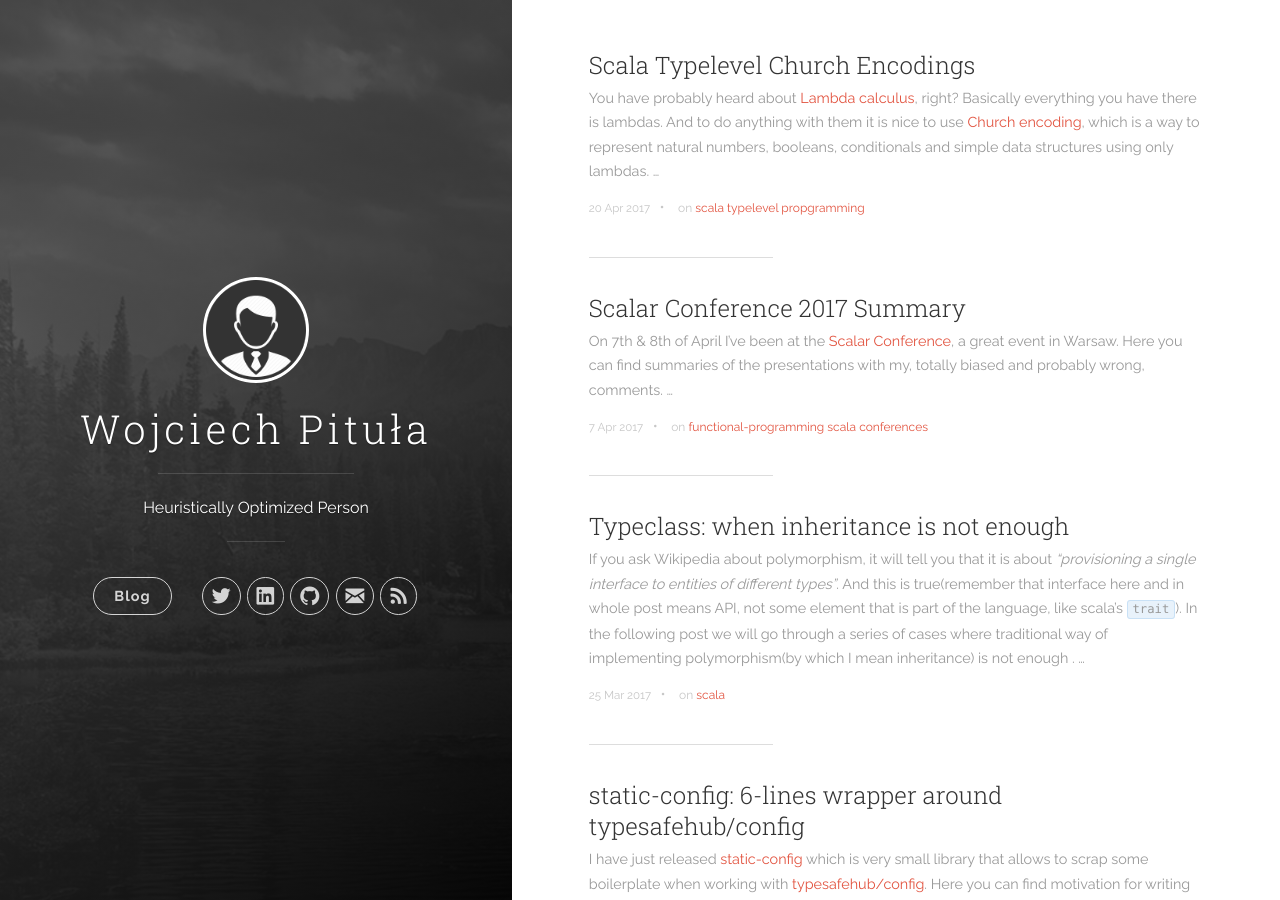
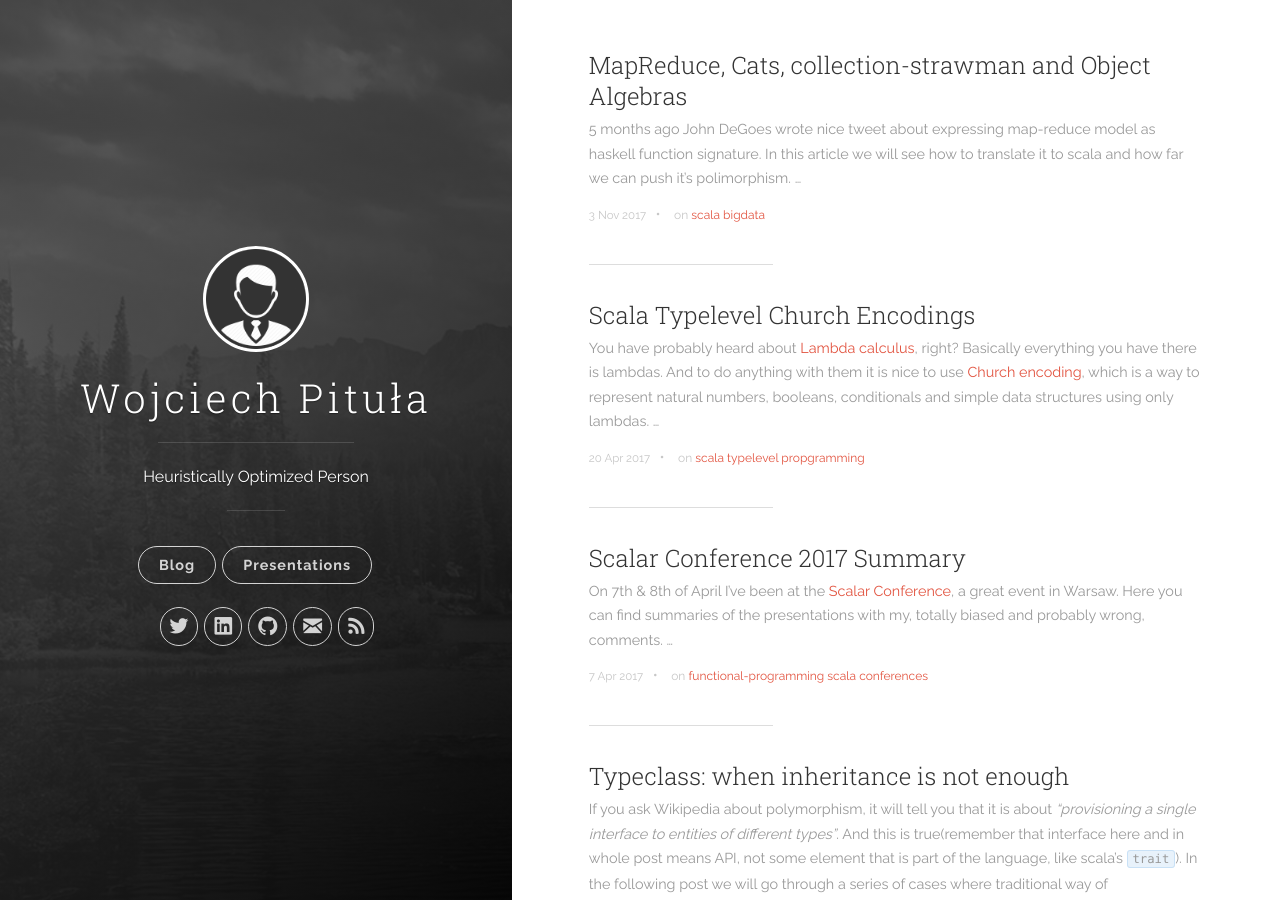
Before and after one commit to Krever/krever.github.io, a Jekyll site: the page built from index.html, in a window 1280 px wide and 900 px high. Built offline with Jekyll 4.4.1, drawn with Linux system fonts in a browser that asks for light colours; nearby versions of some CDN libraries; the list of posts is cut into pages by our own code; part of the change alters nothing that is shown.

Commit message:
mapreduce

````diff
--- a/_includes/header.html
+++ b/_includes/header.html
@@ -21,6 +21,7 @@
           <nav class="cover-navigation cover-navigation--primary">
             <ul class="navigation">
               <li class="navigation__item"><a href="{{ site.baseurl }}#blog" title="link to {{ site.title }} blog" class="blog-button">Blog</a></li>
+              <li class="navigation__item"><a href="http://w.pitula.me/presentations" title="link to my presentations">Presentations</a></li>
             </ul>
           </nav>
 
--- /dev/null
+++ b/_posts/2017-11-04-mapreduce.md
@@ -0,0 +1,360 @@
+---
+title:  "MapReduce, Cats, collection-strawman and Object Algebras"
+date:   2017-11-03 21:37:00
+categories: [software-development]
+tags: [scala, bigdata]
+---
+
+5 months ago John DeGoes wrote nice tweet about expressing map-reduce model as haskell function signature.
+In this article we will see how to translate it to scala and how far we can push it's polimorphism.
+
+Sadly I wasn't able to find original tweet today, but f I remember correctly that's the essence i:
+
+```haskell
+mapReduce :: (A -> [(B, C)]) -> (B -> [C] -> D) -> [A] -> [D]
+```
+
+Although this is completely correct, it's not completely readable for humans. So I wrote a short response:
+
+<blockquote class="twitter-tweet" data-lang="en"><p lang="en" dir="ltr">For this of us who don&#39;t speak mathish:<br><br>mapReduce :: (record -&gt; [(key, mapped)]) -&gt; (key -&gt; [mapped] -&gt; reduced) -&gt; [record] -&gt; [reduced]</p>&mdash; Wojtek Pituła (@Krever01) <a href="https://twitter.com/Krever01/status/872377965547573248?ref_src=twsrc%5Etfw">June 7, 2017</a></blockquote>
+<script async src="https://platform.twitter.com/widgets.js" charset="utf-8"></script>
+
+## Haskell explained
+
+Here is the relevant content with highlighting:
+
+```haskell
+mapReduce :: (Record -> [(Key, Mapped)]) -> (Key -> [Mapped] -> Reduced) -> [Record] -> [Reduced]
+```
+
+So what is really happening here is that we take the mapping function (mapper) `(Record -> [(Key, Mapped)])`
+ and reducing function (reducer) `(Key -> [Mapped] -> Reduced)` and return the function that will take the set of
+ input records and transform them to the set of output records `[Record] -> [Reduced]`
+
+## Let's do it in scala
+
+While haskell version is extremely elegant I'm a Scala fan, so lets translate it.
+
+```scala
+  def mapReduce[mK, mV, rK, rV, oK, oV](
+    map: (mK, mV) => Seq[(rK, rV)],
+    reduce: (rK, Seq[rV]) => Seq[(oK, oV)]
+  ): Seq[(mK, mV)] => Seq[(oK, oV)]
+```
+I'm cheating a bit, because I modified the semantics so the input is a key-value pair instead of simple type, this gets us closer
+to the Hadoop implementation. We got three key-value pairs, mapper input `(mK, mV)`, reducer input `(rK, rV)` and output `(oK, oV)`
+Now lets see how can we implement and run this method.
+
+```scala
+def mapReduce[mK, mV, rK, rV, oK, oV](
+  map: (mK, mV) => Seq[(rK, rV)],
+  reduce: (rK, Seq[rV]) => Seq[(oK, oV)]
+): Seq[(mK, mV)] => Seq[(oK, oV)] =
+  _
+    .flatMap(map.tupled)
+    .groupBy(_._1)
+    .flatMap { case (key, values) => reduce(key, values.map(_._2)) }
+    .toSeq
+
+
+val wordCount = mapReduce(
+  (key: Any, value: String) => value.split(" ").map(x => (x, 1)),
+  (key: String, values: Seq[Int]) => Seq((key, values.sum))
+)
+// wordCount: Seq[(Any, String)] => Seq[(String, Int)] = $$Lambda$1502/1086741722@1176f3cd
+
+wordCount(Seq((null, "x y z"), (null, "x y")))
+// res1: Seq[(String, Int)] = Vector((z,1), (y,2), (x,2))
+```
+
+So we could stop at this point, but lets go a little further and see what else can we do with this signature.
+
+## Generalization
+
+Let's try to make our implementation agnostic about the type of collection we are using and make it able to work with
+`List`s, `Set`s and other.
+
+### Typeclasses
+The first approach uses `cats` typeclasses to make sure chosen collection delivers all required operations.
+
+```scala
+import cats._
+import cats.implicits._
+
+class MapReduce[Coll[_]](implicit
+  val collMonad: Monad[Coll],
+  val collFoldable: Foldable[Coll],
+  val collMonoid: MonoidK[Coll]
+) {
+
+  override def mapReduce[mK, mV, rK, rV, oK, oV](
+    mapF: (mK, mV) => Coll[(rK, rV)],
+    reduceF: (rK, Seq[rV]) => Coll[(oK, oV)]
+  ): Coll[(mK, mV)] => Coll[(oK, oV)] = {
+    input => {
+      val mappped: Coll[(rK, rV)] = collMonad.flatMap(input)(mapF.tupled)
+      val grouped: Map[rK, Seq[rV]] = mappped.foldLeft(Map[rK, Seq[rV]]().withDefaultValue(Seq())) {
+        case (state, (key, value)) => state.updated(key, state(key) ++ Seq(value))
+      }
+      val reduced: Coll[(oK, oV)] = grouped.foldLeft(collMonoid.empty[(oK, oV)]) {
+        case (state, (key, values)) => collMonoid.combineK(state, reduceF(key, values))
+      }
+      reduced
+    }
+  }
+}
+
+
+val wordCount = new MapReduce[List]().mapReduce(
+  (key: Any, value: String) => value.split(" ").map(x => (x, 1)).toList,
+  (key: String, values: List[Int]) => List((key, values.sum))
+)
+wordCount(List((null, "x y z"), (null, "x y")))
+```
+
+This implementation is by no means perfect, but works well enough. It got a bit more complicated though.
+
+### Weaker types
+
+Second approach uses least specific type possible from standard library, which turns out to be `Iterable`. To make it more interesting we
+will use scala 2.13 and upcoming collection-strawman.
+
+```scala
+def mapReduce[mK, mV, rK, rV, oK, oV](
+    map: (mK, mV) => Iterable[(rK, rV)],
+    reduce: (rK, Iterable[rV]) => Iterable[(oK, oV)]
+  ): Iterable[(mK, mV)] => Iterable[(oK, oV)] =
+    _
+      .flatMap(map.tupled)
+      .groupMap(_._1)(_._2)
+      .toSeq
+      .flatMap(reduce.tupled)
+
+  val wordCount = mapReduce(
+    (key: Any, value: String) => new ArrayOps(value.split(" ").map(x => (x, 1))).toSeq,
+    (key: String, values: Iterable[Int]) => Seq((key, values.sum))
+  )
+
+  wordCount(Seq((null, "x y z"), (null, "x y")))
+  wordCount(Set((null, "x y z"), (null, "x y")))
+```
+
+Here we have gave up the control over the context in which we perform the computations, so the result type is always `Iterable`.
+Thanks to that we gained bigger space of usages but have to convert the result to know for sure what collection we get.
+This solution is not equivalent to typeclass-based but is simpler and may be good enough for some cases.
+
+### Hadoop MapReduce
+
+Now lets see how can we reuse the original signature to create something usable from Hadoop MR point of view.
+Instead of returning function we will return a pair of hadoop `Mapper` and `Reducer`.
+
+```scala
+import java.lang
+import org.apache.hadoop.mapreduce.{Mapper, Reducer}
+
+def mapReduce[mK, mV, rK, rV, oK, oV](
+  mapF: (mK, mV) => Seq[(rK, rV)],
+  reduceF: (rK, Seq[rV]) => Seq[(oK, oV)]
+): (Mapper[mK, mV, rK, rV], Reducer[rK, rV, oK, oV]) = {
+  val mapper = new Mapper[mK, mV, rK, rV] {
+    override def map(key: mK, value: mV, context: Mapper[mK, mV, rK, rV]#Context): Unit = {
+      mapF(key, value).foreach((context.write _).tupled)
+    }
+  }
+  val reducer = new Reducer[rK, rV, oK, oV] {
+    override def reduce(key: rK, values: lang.Iterable[rV], context: Reducer[rK, rV, oK, oV]#Context): Unit = {
+      import scala.collection.JavaConverters._
+      reduceF(key, values.asScala.toSeq).foreach((context.write _).tupled)
+    }
+  }
+  (mapper, reducer)
+}
+```
+
+There are few problems with this implementation:
+
+* MR API doesn't allow passing mapper and reducer as values, they have to have static class names.
+* The types being used as input and output have to implement `Writable` interface, but this is not enforced on signatures level.
+
+Lets forget about these problems for a moment, because there is one more interesting thing we can do here!
+
+## Unifying
+
+We have seen following implementations of the map-reduce model:
+
+* simple, `Seq`-based
+* collection agnostic, typeclass-based
+* generic but weak, `Iterable`-based
+* hadoop-specific
+
+They had slightly different signatures but maybe we can express them as one abstraction which will allow us to specify
+a word-count, and then leave the implementation details to the user? Let's try that!
+
+We will start with defining common interface for all the implementations. This interface will define our vocabulary
+(methods and types) which can also be called _algebra_.
+
+```scala
+trait MapReduceAlg {
+
+  type Coll[T]
+
+  type Output[mK, mV, rK, rV, oK, oV]
+
+  def mapReduce[mK, mV, rK, rV, oK, oV](
+    mapF: (mK, mV) => Coll[(rK, rV)],
+    reduceF: (rK, Seq[rV]) => Coll[(oK, oV)]
+  ): Output[mK, mV, rK, rV, oK, oV]
+
+  def fromIterable[A](it: Iterable[A]): Coll[A]
+}
+```
+
+Next, lets define our application, which will be a simple wordcount as seen before. We will inherit from the algebra trait
+and use the exposed vocabulary to define one more member.
+
+```scala
+trait WordCount extends MapReduceAlg {
+
+  val wordCount: Output[Any, String, String, Int, String, Int] = mapReduce(
+    (key: Any, value: String) => fromIterable(value.split(" ").map(x => (x, 1))),
+    (key: String, values: Seq[Int]) => fromIterable(Seq((key, values.sum)))
+  )
+
+}
+```
+
+We have the wordcount but we don't know what it really is. To find out we will need _interpreters_.
+
+
+```scala
+trait SimpleImpl extends MapReduceAlg {
+
+  type Coll[T] = Seq[T]
+  type Output[mK, mV, rK, rV, oK, oV] = Seq[(mK, mV)] => Seq[(oK, oV)]
+
+  override def mapReduce[mK, mV, rK, rV, oK, oV](
+    mapF: (mK, mV) => Seq[(rK, rV)],
+    reduceF: (rK, Seq[rV]) => Seq[(oK, oV)]
+  ): (Seq[(mK, mV)]) => Seq[(oK, oV)] = {
+    _
+      .flatMap(mapF.tupled)
+      .groupBy(_._1)
+      .flatMap { case (key, values) => reduceF(key, values.map(_._2)) }
+      .toSeq
+
+  }
+
+  override def fromIterable[A](it: Iterable[A]): Seq[A] = it.toSeq
+}
+```
+
+```scala
+import cats._
+import cats.implicits._
+
+class TypeclassImpl[CC[_]](implicit
+  val collMonad: Monad[CC],
+  val collFoldable: Foldable[CC],
+  val collMonoid: MonoidK[CC]
+) extends MapReduce {
+
+  type Coll[T] = CC[T]
+  type Output[mK, mV, rK, rV, oK, oV] = CC[(mK, mV)] => CC[(oK, oV)]
+
+  override def mapReduce[mK, mV, rK, rV, oK, oV](
+    mapF: (mK, mV) => Coll[(rK, rV)],
+    reduceF: (rK, Seq[rV]) => Coll[(oK, oV)]
+  ): Coll[(mK, mV)] => Coll[(oK, oV)] = {
+    input => {
+      val mappped: Coll[(rK, rV)] = collMonad.flatMap(input)(mapF.tupled)
+      val grouped: Map[rK, Seq[rV]] = mappped.foldLeft(Map[rK, Seq[rV]]().withDefaultValue(Seq())) {
+        case (state, (key, value)) => state.updated(key, state(key) ++ Seq(value))
+      }
+      val reduced: Coll[(oK, oV)] = grouped.foldLeft(collMonoid.empty[(oK, oV)]) {
+        case (state, (key, values)) => collMonoid.combineK(state, reduceF(key, values))
+      }
+      reduced
+    }
+  }
+
+  override def fromIterable[A](it: Iterable[A]): Coll[A] = it.foldLeft(collMonoid.empty[A]){
+    case (coll, x) => collMonoid.combineK(coll, collMonad.pure(x))
+  }
+}
+```
+
+```scala
+trait HadoopImpl extends MapReduceAlg {
+  import java.lang
+  import org.apache.hadoop.mapreduce.{Mapper, Reducer}
+
+  type Coll[T] = Seq[T]
+
+  type Output[mK, mV, rK, rV, oK, oV] = (Mapper[mK, mV, rK, rV], Reducer[rK, rV, oK, oV])
+
+  override def mapReduce[mK, mV, rK, rV, oK, oV](
+    mapF: (mK, mV) => Seq[(rK, rV)],
+    reduceF: (rK, Seq[rV]) => Seq[(oK, oV)]
+  ): (Mapper[mK, mV, rK, rV], Reducer[rK, rV, oK, oV]) = {
+    val mapper = new Mapper[mK, mV, rK, rV] {
+      override def map(key: mK, value: mV, context: Mapper[mK, mV, rK, rV]#Context): Unit = {
+        mapF(key, value).foreach((context.write _).tupled)
+      }
+    }
+    val reducer = new Reducer[rK, rV, oK, oV] {
+      override def reduce(key: rK, values: lang.Iterable[rV], context: Reducer[rK, rV, oK, oV]#Context): Unit = {
+        import scala.collection.JavaConverters._
+        reduceF(key, values.asScala.toSeq).foreach((context.write _).tupled)
+      }
+    }
+    (mapper, reducer)
+  }
+
+  override def fromIterable[A](it: Iterable[A]): Seq[A] = it.toSeq
+}
+```
+
+That was quite easy, we just implemented the missing members in some concrete ways.
+With interpreters in place we can finally use our wordcount.
+It's enough to just mix in the interpreter to the application definition to get some valuable piece of code.
+
+```scala
+object SimpleImplTest {
+
+  def main(args: Array[String]): Unit = {
+    val impl = new WordCount with SimpleImpl
+    val wc = impl.wordCount(Seq((null, "a b c"), (null, "a b")))
+    println(wc)
+  }
+}
+```
+
+```scala
+object TypeclassImplTest {
+
+  def main(args: Array[String]): Unit = {
+    import cats.implicits._
+    val impl = new TypeclassImpl[List] with WordCount
+    val wc = impl.wordCount(List((null, "a b c"), (null, "a b")))
+    println(wc)
+  }
+
+}
+```
+
+```scala
+object HadoopImplTest {
+
+  def main(args: Array[String]): Unit = {
+    val impl = new WordCount with HadoopImpl
+    val wc: (Mapper[Any, String, String, Int], Reducer[String, Int, String, Int]) = impl.wordCount
+    println(wc)
+  }
+}
+```
+
+The technique used here for unifying different implementations of the same problem is called `Object Algebras`.
+It is used as a ground concept in [julienrf/endpoints](https://github.com/julienrf/endpoints/) library.
+This article is just an example of using this technique and if you are curious what are the benefits and problems with it I encourage
+to study it further.
+Maybe I will have chance to present this concept more deeply on one of the scala conferences soon.
````
